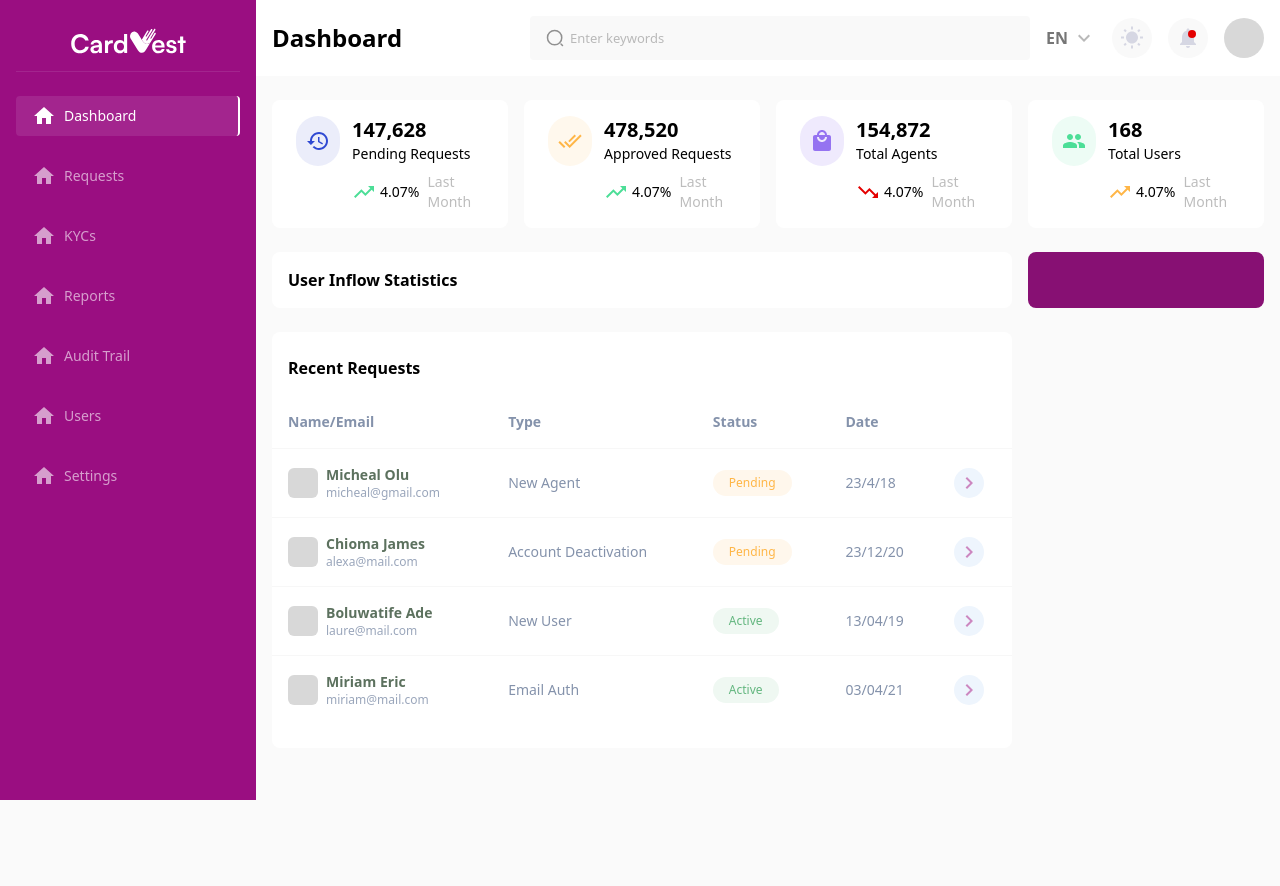
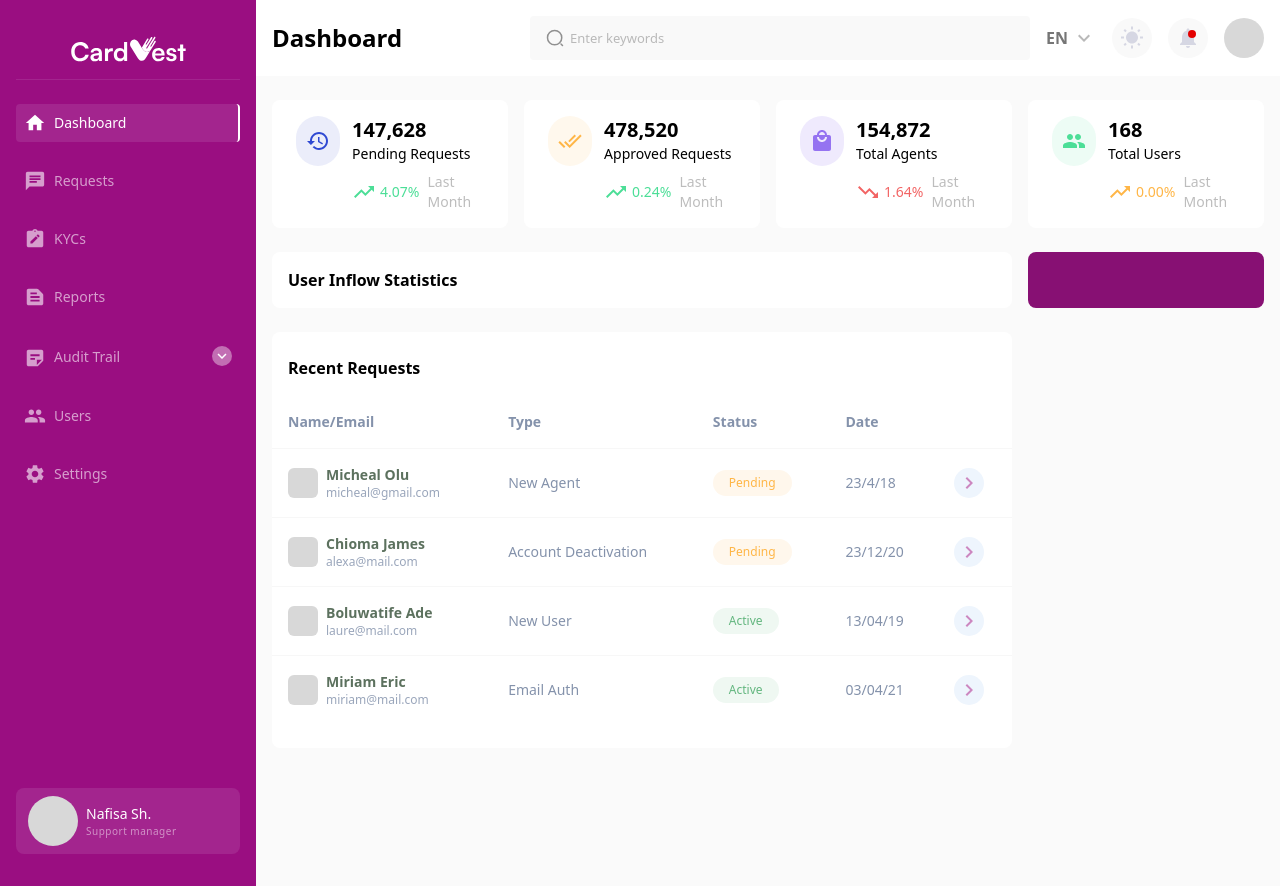
Before and after one commit to Oluwashina/Blue-Salt-Exercise2-, a React (Create React App) app: page / in a window 1280 px wide. Before the commit the page ends 800 px from the top, so only its background shows below. Built offline with nearby package versions, Linux system fonts and the light colour scheme.

Commit message:
style: sidebar layout designs

```diff
--- a/src/components/Cards/index.js
+++ b/src/components/Cards/index.js
@@ -1,6 +1,6 @@
 import React from 'react'
 
-const Cards = ({bgColor,icon, trendStatus, title, subtitle}) => {
+const Cards = ({bgColor,icon, trendStatus, title, subtitle, trendValue,trendColor}) => {
     return (
         <>
         <div className='bg-white rounded-lg py-4 px-6'>
@@ -15,7 +15,7 @@ const Cards = ({bgColor,icon, trendStatus, title, subtitle}) => {
                     <div className='mt-2 flex items-center gap-2'>
                         <div className='flex gap-1 items-center'>
                             {trendStatus}
-                            <p className='text-sm'>4.07%</p>
+                            <p className={`text-sm ${trendColor}`}>{trendValue}</p>
                         </div>
                         <div>
                             <p className='text-sm text-[#BDBDBD]'>Last Month</p>
--- a/src/components/Sidebar/index.js
+++ b/src/components/Sidebar/index.js
@@ -6,30 +6,36 @@ import NotificationsIcon from '@mui/icons-material/Notifications';
 import logo_white from '../../assets/icons/logo-white.svg'
 import { Link, useLocation } from 'react-router-dom';
 import HomeIcon from '@mui/icons-material/Home';
-
+import SettingsIcon from '@mui/icons-material/Settings';
+import ChatIcon from '@mui/icons-material/Chat';
+import GroupIcon from '@mui/icons-material/Group';
+import TextSnippetIcon from '@mui/icons-material/TextSnippet';
+import StickyNote2Icon from '@mui/icons-material/StickyNote2';
+import NoteAltIcon from '@mui/icons-material/NoteAlt';
 const SidebarComp = ({children}) => {
 
     const location = useLocation()
 
     return (
         <>
-            <div className='flex h-screen'>
-               <div className='bg-[#9A0E81] md:w-64 flex-shrink-0 px-4 oveflow-y-scroll py-6 hidden lg:block'>
+            <div className='flex min-h-screen'>
+               <div className='bg-[#9A0E81] md:w-64 flex-shrink-0 px-4 oveflow-y-scroll py-8 hidden lg:block'>
                     <div className='flex justify-center'>
                         <img src={logo_white} alt="logo" />
                     </div>
                   <div className='bg-[#A3258E] w-full h-[1px] mt-2'></div>
 
-                  <div className='mt-6'>
+                  <div className='mt-6 flex flex-col justify-between' style={{height: 'calc(100vh - 50px)'}}>
+                     <div>
                       <Link to="/"
                           className={
                             location.pathname.includes('/')
                             ?
-                            "flex items-center w-full py-2 px-4 rounded-[4px] bg-[#A3258E] text-white border-r-2 border-[#fff]"
+                            "flex items-center w-full py-2 px-2 rounded-[4px] bg-[#A3258E] text-white border-r-2 border-[#fff]"
                             :
-                            "flex items-center w-full py-4 px-6 rounded-[4px] text-white  hover:bg-[#174A37] duration-300"
+                            "flex items-center w-full py-4 px-2 rounded-[4px] text-white  hover:bg-[#174A37] duration-300"
                         }>
-                            <HomeIcon className='w-[18px] h-[18px]' />
+                            <HomeIcon style={{width: '22px', height: '22px'}}  />
                             <span className="ml-2 text-sm">Dashboard</span>
                         </Link>
 
@@ -38,11 +44,11 @@ const SidebarComp = ({children}) => {
                         className={
                             location.pathname.includes('/requests')
                             ?
-                            "flex items-center w-full py-2 mt-5 px-4 rounded-[4px] bg-[#A3258E] text-white  border-r-2 border-[#fff]"
+                            "flex items-center w-full py-2 mt-5 px-2 rounded-[4px] bg-[#A3258E] text-white  border-r-2 border-[#fff]"
                             :
-                            "flex items-center w-full mt-5 py-2 px-4 rounded-[4px] text-[#D69ECD]  hover:bg-[#A3258E] duration-300"
+                            "flex items-center w-full mt-5 py-2 px-2 rounded-[4px] text-[#D69ECD]  hover:bg-[#A3258E] duration-300"
                         }>
-                            <HomeIcon className='w-[18px] h-[18px]' />
+                            <ChatIcon style={{width: '22px', height: '22px'}} />
                             <span className="ml-2 text-sm">Requests</span>
                         </Link>
 
@@ -50,11 +56,11 @@ const SidebarComp = ({children}) => {
                         className={
                             location.pathname.includes('/kyc')
                             ?
-                            "flex items-center w-full py-2 mt-5 px-4 rounded-[4px] bg-[#A3258E] text-white  border-r-2 border-[#fff]"
+                            "flex items-center w-full py-2 mt-5 px-2 rounded-[4px] bg-[#A3258E] text-white  border-r-2 border-[#fff]"
                             :
-                            "flex items-center w-full mt-5 py-2 px-4 rounded-[4px] text-[#D69ECD]  hover:bg-[#A3258E] duration-300"
+                            "flex items-center w-full mt-5 py-2 px-2 rounded-[4px] text-[#D69ECD]  hover:bg-[#A3258E] duration-300"
                         }>
-                            <HomeIcon className='w-[18px] h-[18px]' />
+                            <NoteAltIcon style={{width: '22px', height: '22px'}} />
                             <span className="ml-2 text-sm text-[#D69ECD]">KYCs</span>
                         </Link>
 
@@ -62,11 +68,11 @@ const SidebarComp = ({children}) => {
                         className={
                             location.pathname.includes('/reports')
                             ?
-                            "flex items-center w-full py-2 mt-5 px-4 rounded-[4px] bg-[#A3258E] text-white  border-r-2 border-[#fff]"
+                            "flex items-center w-full py-2 mt-5 px-2 rounded-[4px] bg-[#A3258E] text-white  border-r-2 border-[#fff]"
                             :
-                            "flex items-center w-full mt-5 py-2 px-4 rounded-[4px] text-[#D69ECD]  hover:bg-[#A3258E] duration-300"
+                            "flex items-center w-full mt-5 py-2 px-2 rounded-[4px] text-[#D69ECD]  hover:bg-[#A3258E] duration-300"
                         }>
-                            <HomeIcon className='w-[18px] h-[18px]' />
+                            <TextSnippetIcon style={{width: '22px', height: '22px'}} />
                             <span className="ml-2 text-sm text-[#D69ECD]">Reports</span>
                         </Link>
 
@@ -74,23 +80,29 @@ const SidebarComp = ({children}) => {
                         className={
                             location.pathname.includes('/audit')
                             ?
-                            "flex items-center w-full py-2 mt-5 px-4 rounded-[4px] bg-[#A3258E] text-white  border-r-2 border-[#fff]"
+                            "flex items-center justify-between w-full py-2 mt-5 px-2 rounded-[4px] bg-[#A3258E] text-white  border-r-2 border-[#fff]"
                             :
-                            "flex items-center w-full mt-5 py-2 px-4 rounded-[4px] text-[#D69ECD]  hover:bg-[#A3258E] duration-300"
+                            "flex items-center justify-between w-full mt-5 py-2 px-2 rounded-[4px] text-[#D69ECD]  hover:bg-[#A3258E] duration-300"
                         }>
-                            <HomeIcon className='w-[18px] h-[18px]' />
+                            <div>
+                            <StickyNote2Icon style={{width: '22px', height: '22px'}} />
                             <span className="ml-2 text-sm text-[#D69ECD]">Audit Trail</span>
+                            </div>
+                            <div className='w-[20px] h-[20px] flex justify-center items-center rounded-full bg-[#C26EB3]'>
+                                <KeyboardArrowDownIcon style={{color: '#fff', fontSize: '18px'}} />
+                            </div>
+
                         </Link>
 
                         <Link to="/users"
                         className={
                             location.pathname.includes('/users')
                             ?
-                            "flex items-center w-full py-2 mt-5 px-4 rounded-[4px] bg-[#A3258E] text-white  border-r-2 border-[#fff]"
+                            "flex items-center w-full py-2 mt-5 px-2 rounded-[4px] bg-[#A3258E] text-white  border-r-2 border-[#fff]"
                             :
-                            "flex items-center w-full mt-5 py-2 px-4 rounded-[4px] text-[#D69ECD]  hover:bg-[#A3258E] duration-300"
+                            "flex items-center w-full mt-5 py-2 px-2 rounded-[4px] text-[#D69ECD]  hover:bg-[#A3258E] duration-300"
                         }>
-                            <HomeIcon className='w-[18px] h-[18px]' />
+                            <GroupIcon style={{width: '22px', height: '22px'}} />
                             <span className="ml-2 text-sm">Users</span>
                         </Link>
 
@@ -98,14 +110,22 @@ const SidebarComp = ({children}) => {
                         className={
                             location.pathname.includes('/settings')
                             ?
-                            "flex items-center w-full py-2 mt-5 px-4 rounded-[4px] bg-[#A3258E] text-white  border-r-2 border-[#fff]"
+                            "flex items-center w-full py-2 mt-5 px-2 rounded-[4px] bg-[#A3258E] text-white  border-r-2 border-[#fff]"
                             :
-                            "flex items-center w-full mt-5 py-2 px-4 rounded-[4px] text-[#D69ECD]  hover:bg-[#A3258E] duration-300"
+                            "flex items-center w-full mt-5 py-2 px-2 rounded-[4px] text-[#D69ECD]  hover:bg-[#A3258E] duration-300"
                         }>
-                            <HomeIcon className='w-[18px] h-[18px]' />
+                            <SettingsIcon style={{width: '22px', height: '22px'}} />
                             <span className="ml-2 text-sm">Settings</span>
                         </Link>
+                      </div>
 
+                        <div className='mt-8 bg-[#A3258E] rounded-lg py-2 px-3 flex items-center gap-2'>
+                            <div className='bg-[#D8D8D8] w-[50px] h-[50px] rounded-full'></div>
+                           <div>
+                            <h6 className='text-[#fff] text-sm'>Nafisa Sh.</h6>
+                            <p className='text-[#D192C7] text-[10px] tracking-wider'>Support manager</p>
+                           </div>
+                        </div>
                   </div>
 
                 </div>
--- a/src/index.css
+++ b/src/index.css
@@ -6,6 +6,8 @@
 body{
     background-color: #FAFAFA;
 }
+
+
 
 /* badges */
 .pending-badge {
--- a/src/pages/Dashboard/index.js
+++ b/src/pages/Dashboard/index.js
@@ -18,19 +18,26 @@ const DashboardPage = () => {
                  icon={<RestoreIcon style={{color:'#2F49D2'}} />}
                     title={"147,628"}
                     subtitle={"Pending Requests"}
-                 trendStatus={<TrendingUpIcon style={{color: '#4CDE97'}} />} />
+                 trendStatus={<TrendingUpIcon style={{color: '#4CDE97'}}/>}
+                 trendValue="4.07%"
+                 trendColor="text-[#4CDE97]"
+                  />
                 <Cards
                   bgColor="bg-[#FFF8ED]"
                   trendStatus={<TrendingUpIcon style={{color: '#4CDE97'}} />}
                   icon={<DoneAllIcon style={{color: '#FFB647'}}/>}
                      title={"478,520"}
                     subtitle={"Approved Requests"}
+                    trendValue="0.24%"
+                    trendColor="text-[#4CDE97]"
                 />
                 <Cards
                  bgColor="bg-[#EFEAFD]"
-                icon={<LocalMallIcon style={{color: '#9573F1'}} />} trendStatus={<TrendingDownIcon style={{color: '#E40000'}} />}
+                icon={<LocalMallIcon style={{color: '#9573F1'}} />} trendStatus={<TrendingDownIcon style={{color: '#F26464'}} />}
                  title={"154,872"}
                  subtitle={"Total Agents"}
+                 trendValue="1.64%"
+                 trendColor="text-[#F26464]"
                 />
                 <Cards
                  bgColor="bg-[#EDFCF5]"
@@ -38,6 +45,8 @@ const DashboardPage = () => {
                  />}
                  title={"168"}
                  subtitle={"Total Users"}
+                 trendValue="0.00%"
+                 trendColor="text-[#FFB647]"
                  />
             </div>
 
```
